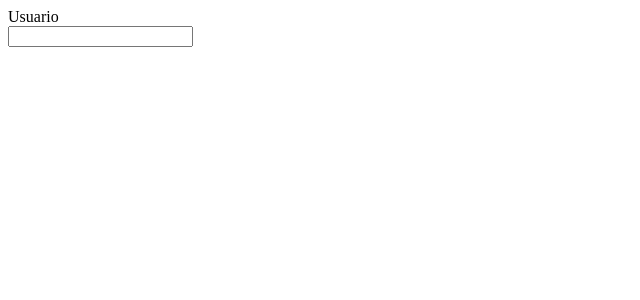
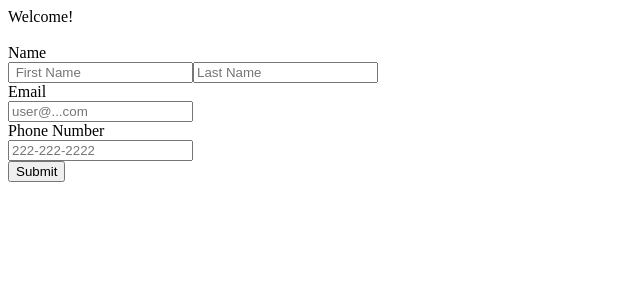
Before and after one commit to Richie9000/crypto-prices, a React (Create React App) app: page / in a window 1280 px wide. Shown: the top 300 px of the page, without its empty margins (0-640 px from the left). Built offline with nearby package versions, Linux system fonts and the light colour scheme.

Commit message:
add basic html log in

```diff
--- a/src/components/LogIn/LogIn.js
+++ b/src/components/LogIn/LogIn.js
@@ -3,9 +3,17 @@ import React from 'react'
 const LogIn = () => {
     return (
         <div>
-            <div className="login-title">Usuario</div>
-            <input type="text" className="username" label="Username"/>
-
+            <div className="header title">Welcome!</div>
+            <br />
+            <div className="login-name">Name</div>
+            <input type="text" className="username" placeholder=" First Name"/>
+            <input type="text" className="lastname" placeholder="Last Name"/>
+            <div className="email title">Email</div>
+            <input type="text" className="lastname" placeholder="user@...com"/>
+            <div className="email title">Phone Number</div>
+            <input type="text" className="lastname" placeholder="222-222-2222"/>
+            <br />
+            <button className="login btn">Submit</button>
         </div>
     )
 }
```
